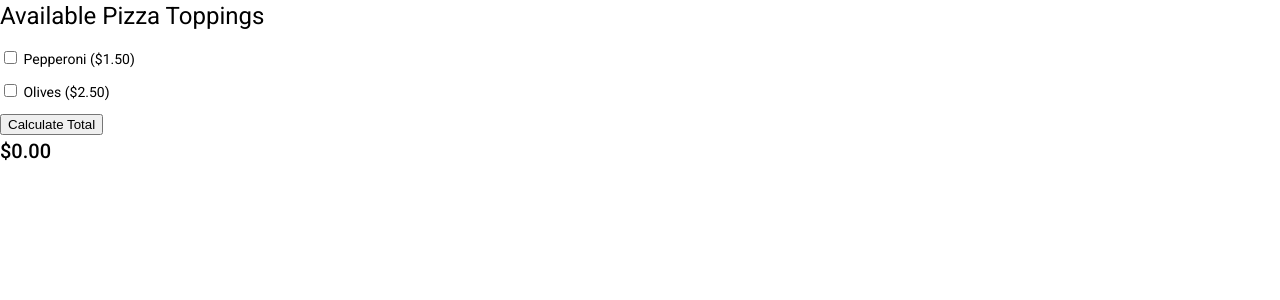
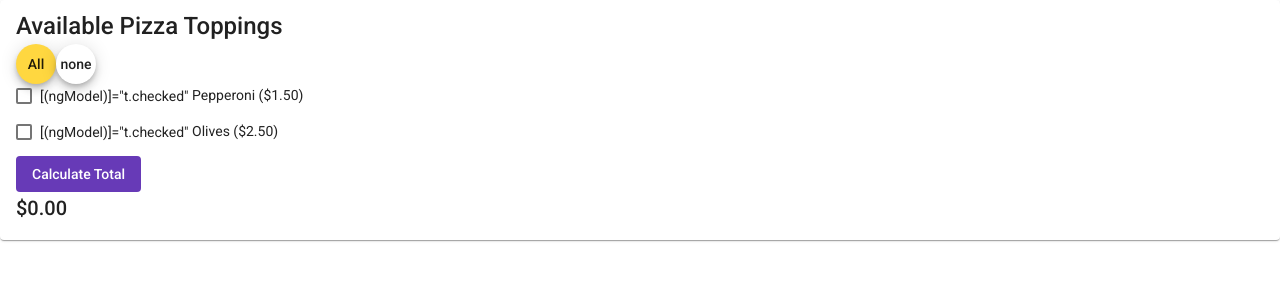
Before and after one commit to 2021-spring-jsf-tuth/components, an Angular app: page / in a window 1280 px wide. Shown: the top 300 px of the page. Built offline with nearby package versions, Linux system fonts and the light colour scheme.

Commit message:
followed along with some of demo
currently not running but probably won't come back to this branch

```diff
--- a/src/app/pizza-toppings/pizza-toppings.component.html
+++ b/src/app/pizza-toppings/pizza-toppings.component.html
@@ -1,20 +1,39 @@
-<h1>
+<mat-card>
+    <mat-card-title>
         Available Pizza Toppings
-</h1>
+    </mat-card-title>
+    <mat-card-content>
+
+        <button
+            mat-mini-fab
+            color="accent"
+        >
+            All
+        </button>
+
+        <button
+        mat-mini-fab
+        color="secondary"
+    >
+        none
+    </button>
+
+
         <p
         *ngFor="let t of availablePizzaToppings"
     >
         <label>
-        <input
-            type="checkbox"
+            <mat-checkbox>
                 [(ngModel)]="t.checked"
-        >
+            </mat-checkbox>
             {{ t.name }} ({{ t.price | currency }})
         </label>
     </p>
 
     <button
         (click)="calculateTotal()"
+        mat-flat-button
+        color="primary"
     >
         Calculate Total
     </button>
@@ -22,3 +41,6 @@
     <h2>
         {{ total | currency }}
     </h2>
+    </mat-card-content>
+
+</mat-card>
--- a/src/app/pizza-toppings/pizza-toppings.component.ts
+++ b/src/app/pizza-toppings/pizza-toppings.component.ts
@@ -32,4 +32,18 @@ export class PizzaToppingsComponent implements OnInit {
       )
     ;
   }
+
+  checkAll() {
+    this.availablePizzaToppings = this.availablePizzaToppings.map(x => ({
+      ... x,
+      checked: true
+    }))
+  }
+
+  uncheckAll() {
+    this.availablePizzaToppings = this.availablePizzaToppings.map(x => ({
+      ... x,
+      checked: true
+    }))
+  }
 }
```
Also changed, not shown: src/app/app.module.ts (+10 -1 lines). Lines whose indentation alone changed are shown as unchanged.
